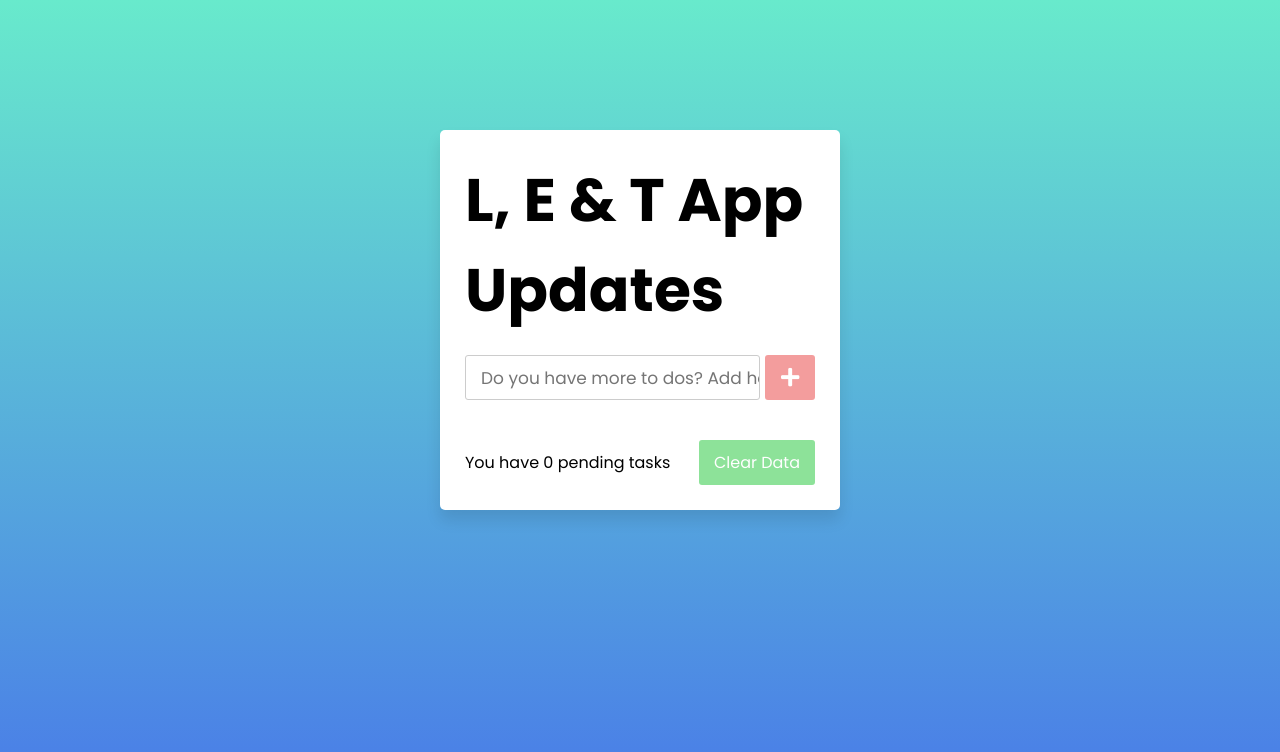
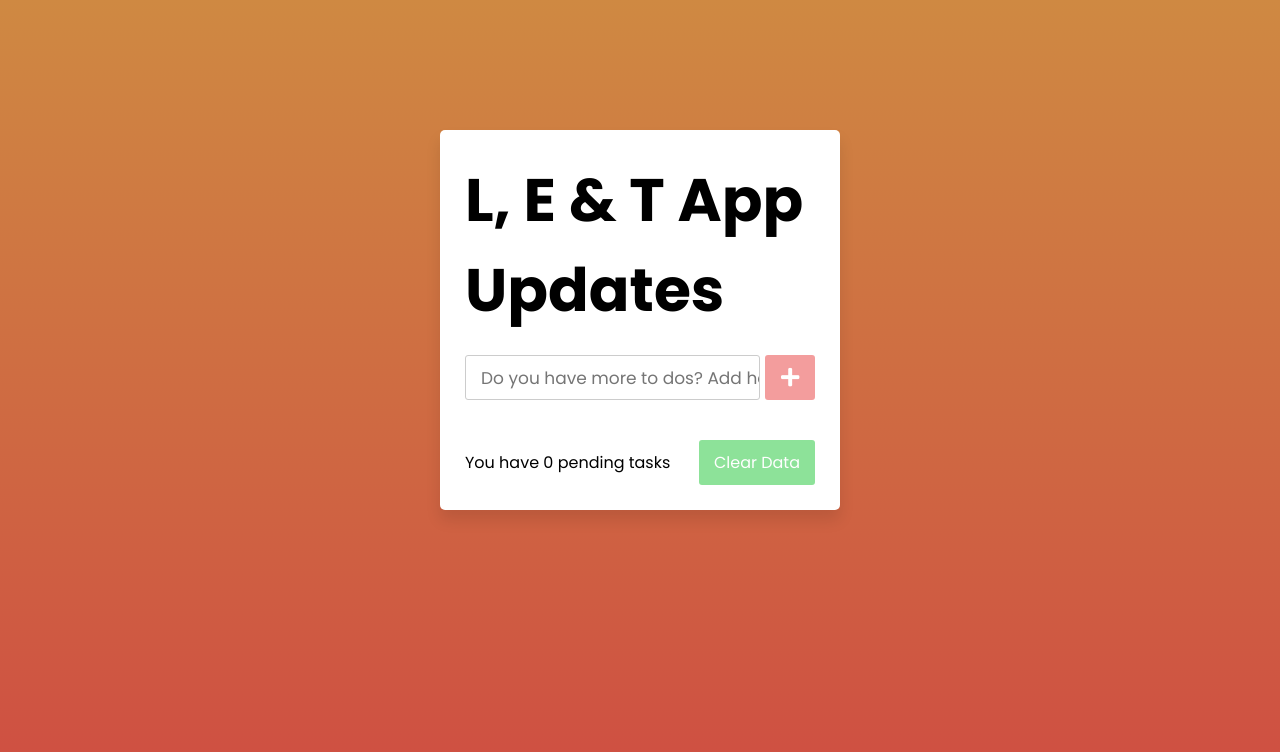
Before and after one commit to lpk229/lpk229.github.io, a plain HTML site: page index.html in a window 1280 px wide. Drawn offline with Linux system fonts and the light colour scheme.

Commit message:
Update style.css

```diff
--- a/style.css
+++ b/style.css
@@ -14,7 +14,7 @@ body{
   height: 100vh;
   /* overflow: hidden; */
   padding: 10px;
-  background: linear-gradient(to bottom, #68EACC 0%, #497BE8 100%);
+  background: linear-gradient(to bottom, #CF8942 0%, #CF4D42 100%);
 }
 .wrapper{
   background: #fff;
```
